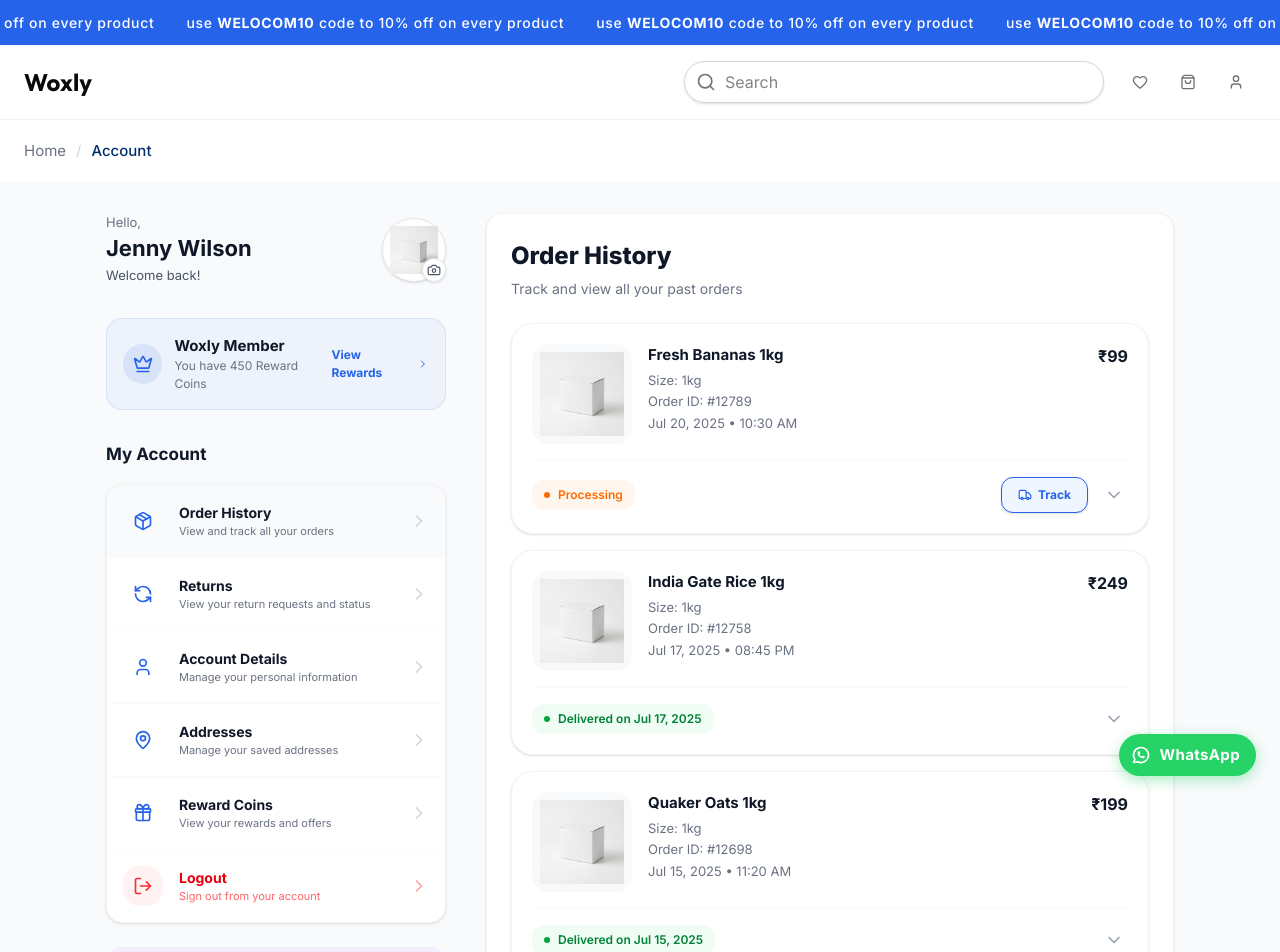
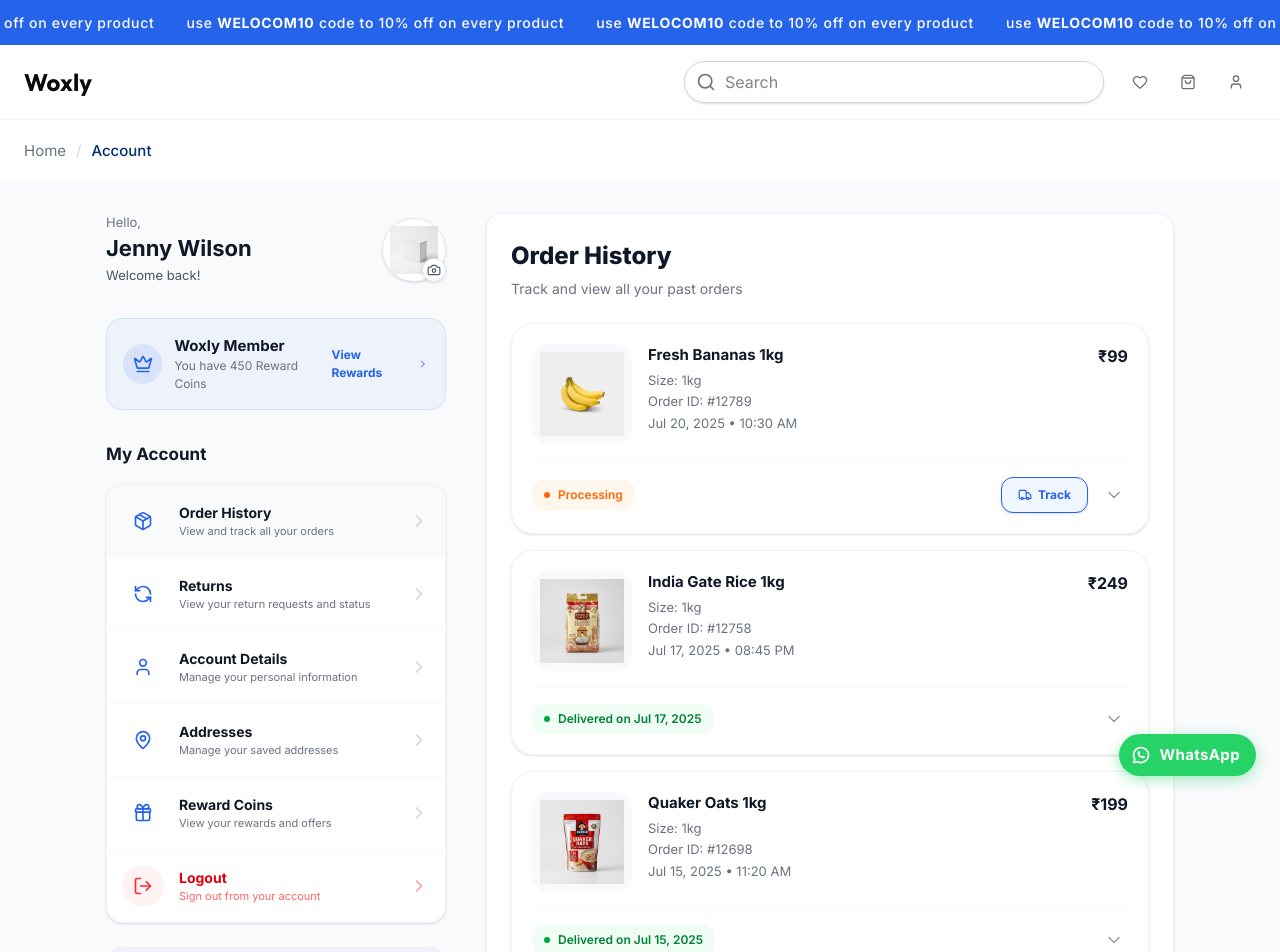
Before and after one commit to haris123-cyber/woxly.live, a Next.js app: page /account in a window 1280 px wide. Shown: the top 952 px of the page. Built offline with nearby package versions, Linux system fonts and the light colour scheme.

Commit message:
Added new product images and updated mock data

```diff
--- a/src/app/account/page.tsx
+++ b/src/app/account/page.tsx
@@ -83,7 +83,7 @@
     color: "",
     size: "1kg",
     price: "₹99",
-    image: "/images/product_placeholder.png",
+    image: "/images/veg/Bananas_product_.jpeg",
     status: "Processing",
     statusColor: "yellow",
     statusDesc: "Your order is being processed and packed.",
@@ -97,7 +97,7 @@
     color: "",
     size: "1kg",
     price: "₹249",
-    image: "/images/product_placeholder.png",
+    image: "/images/grocery/India_Gate_Rice.jpeg",
     status: "Delivered on Jul 17, 2025",
     statusColor: "green",
     statusDesc: "Your item has been delivered",
@@ -111,7 +111,7 @@
     color: "",
     size: "1kg",
     price: "₹199",
-    image: "/images/product_placeholder.png",
+    image: "/images/grocery/Quaker_Oats.jpeg",
     status: "Delivered on Jul 15, 2025",
     statusColor: "green",
     statusDesc: "",
@@ -127,7 +127,7 @@
     color: "",
     size: "500ml",
     price: "₹509",
-    image: "/images/product_placeholder.png",
+    image: "/images/grocery/Olive_oil_bottles.jpeg",
     status: "Cancelled on Mar 19, 2025",
     statusColor: "red",
     statusDesc: "Your order was cancelled as per your request.",
--- a/src/lib/mock-data.ts
+++ b/src/lib/mock-data.ts
@@ -34,7 +34,7 @@
   {
     id: '3', name: 'Whole Wheat Pasta 500g', slug: 'whole-wheat-pasta', price: 149,
     image: '/images/grocery/Whole_wheat_past.jpeg',
-    images: ['/images/grocery/Whole_wheat_pasta (2).jpeg'],
+    images: ['/images/grocery/Whole_wheat_pasta.jpeg'],
     category: 'Grocery', brand: 'Barilla', rating: 4.5, reviews: 4, description: 'Healthy whole wheat penne pasta.', inStock: true
   },
   {
@@ -288,7 +288,7 @@
   },
   {
     id: '69', name: 'Sticky Notes Set', slug: 'sticky-notes', price: 149,
-    image: '/images/product_placeholder.png',
+    image: '/images/more/sticky_notes_set.jpg',
     category: 'Stationery', brand: 'PostIt', rating: 4.9, reviews: 4, description: 'Colorful sticky notes for reminders.', inStock: true
   },
   {
```
Also changed, not shown: public/images/more/sticky_notes_set.jpg (added).
